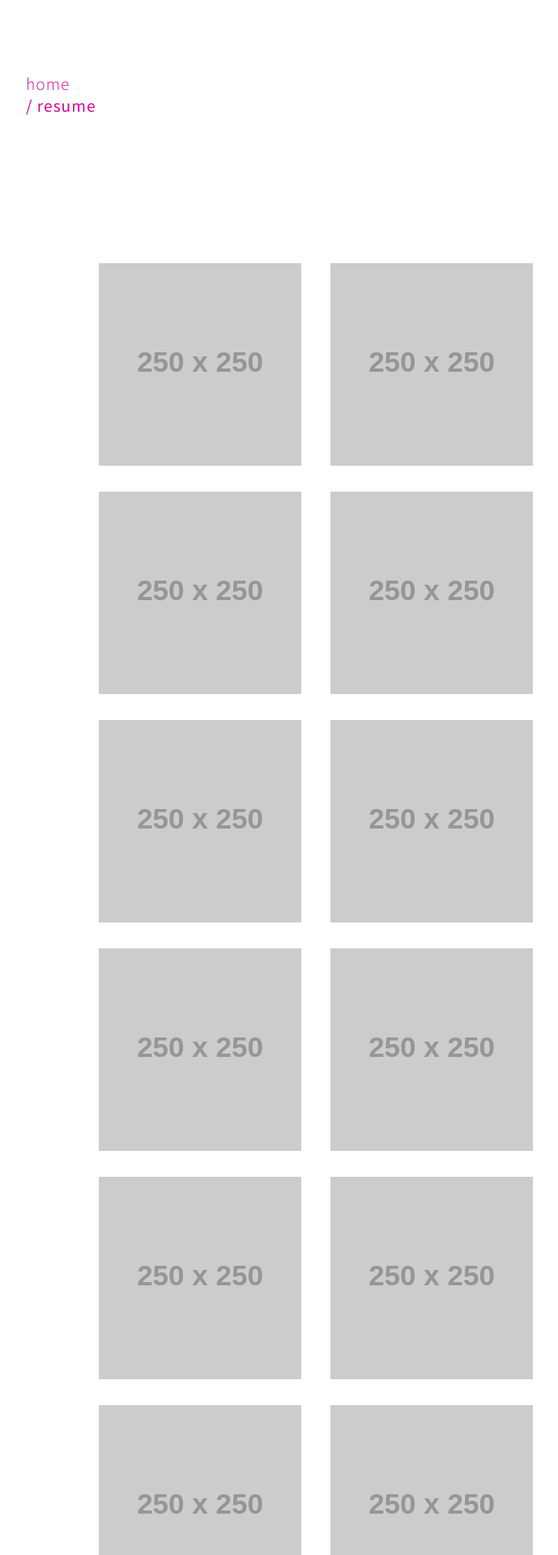
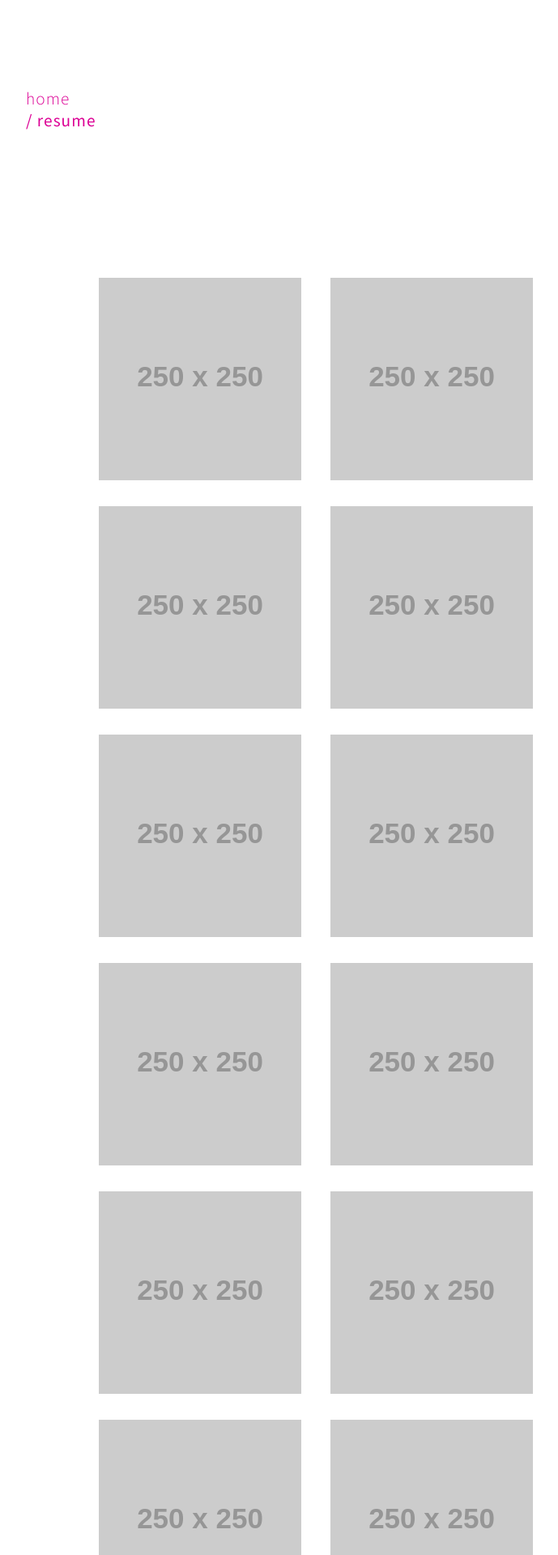
Before and after one commit to sjkilts/sjkilts.github.iold, a Jekyll site: the page built from _pages/artwork/index.md, in a window 1280 px wide. Shown: the top 1920 px of the page at 81% size, without its empty margins (250-939 px from the left). Built offline with Jekyll 4.4.1, drawn with Linux system fonts in a browser that asks for light colours; some web fonts are replaced.

Commit message:
mobile styles

```diff
--- a/_sass/home.scss
+++ b/_sass/home.scss
@@ -1,7 +1,7 @@
 // home - custom styles
 
 .page-content {
-	padding-top: 5vh;//9.5em;
+	padding-top: 10vh;//9.5em;
 	padding-bottom: 5em;
 }
 
@@ -120,7 +120,7 @@ p.home-text {
 @media (min-width: 420px) {
 
 	.page-content {
-		padding-top: 10vh !important;
+		padding-top: 12vh !important;
 	}
 
 	p.home-text {
```
